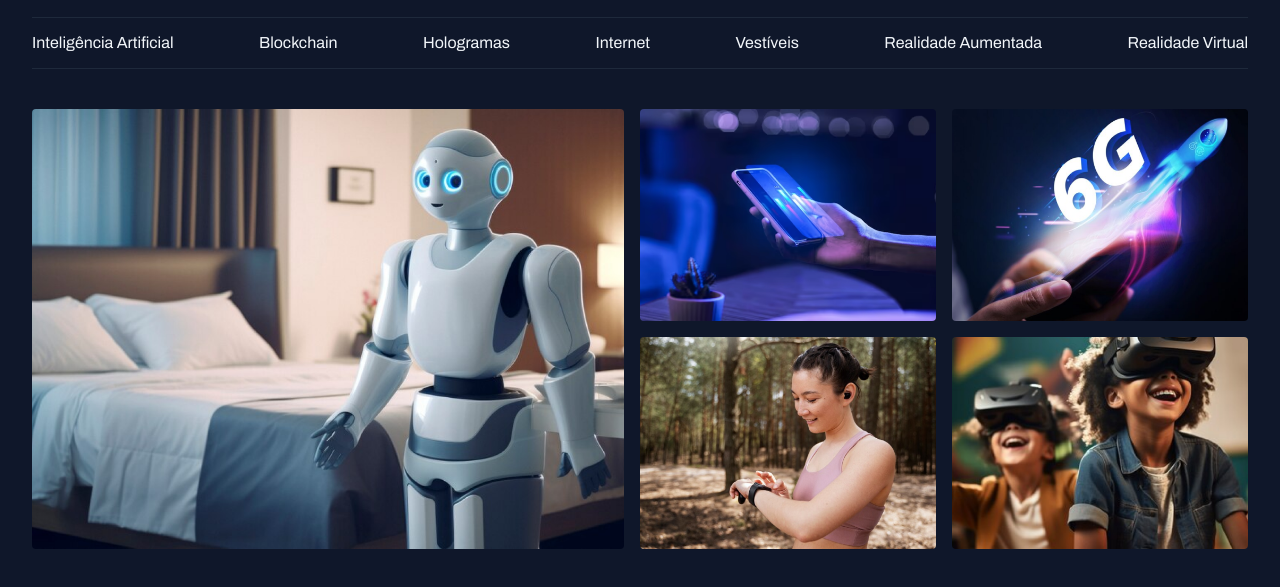
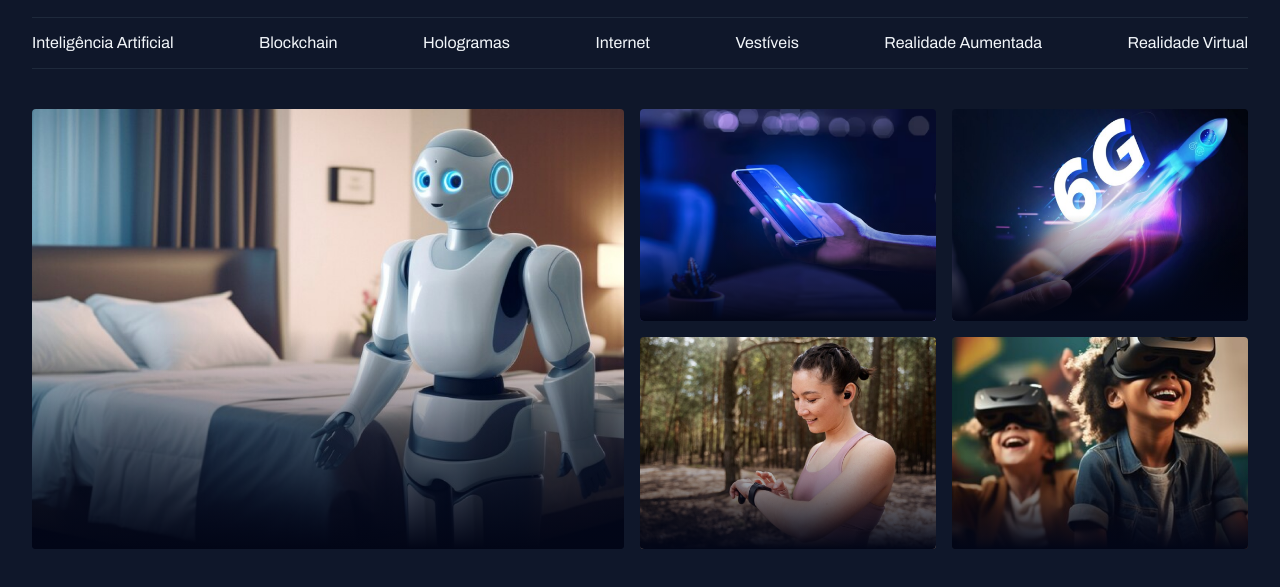
Before and after one commit to nsbarros/portal-de-noticias, a plain HTML site: page index.html in a window 1280 px wide. Shown: the part 55-642 px from the top of the page. Drawn offline with Linux system fonts and the light colour scheme.

Commit message:
Adicionando fundo com degradê

```diff
--- a/index.html
+++ b/index.html
@@ -41,21 +41,24 @@
 
     <main class="grid container" >
         <section id="featured" class=" grid grid-flow-column gap-16 ">
-            <div class="featured-primary">
+            <div class="card">
                 <img src="assets/images/Image 01.png" alt="">
+                <!--
+                    <p>Robôs domésticos começam a ser adotados para tarefas diárias, prometendo mais conforto e eficiência nas residências.</p>
+                -->
             </div>
 
             <div class="grid grid-cols-2 gap-16">
-                <div>
+                <div class="card">
                 <img src="assets/images/Image 02.png" alt="">
                 </div>
-                <div>
+                <div class="card">
                     <img src="assets/images/Image 03.png" alt="">
                 </div>
-                <div>
+                <div class="card">
                 <img src="assets/images/Image 04.png" alt="">
                 </div>
-                <div>
+                <div class="card">
                 <img src="assets/images/Image 05.png" alt="">
                 </div>
             </div>
--- a/styles/sections.css
+++ b/styles/sections.css
@@ -4,3 +4,22 @@
     object-fit: cover;
     border-radius: 4px;
 }
+
+.card {
+
+    position: relative;
+
+}
+.card::before {
+    border-radius: 4px;
+    content: '';
+    position: absolute;
+    inset: 0;
+     top: 50%;
+    background: linear-gradient(
+        180deg,
+        transparent 0%,
+        #020617 100%
+    );
+
+}
```
